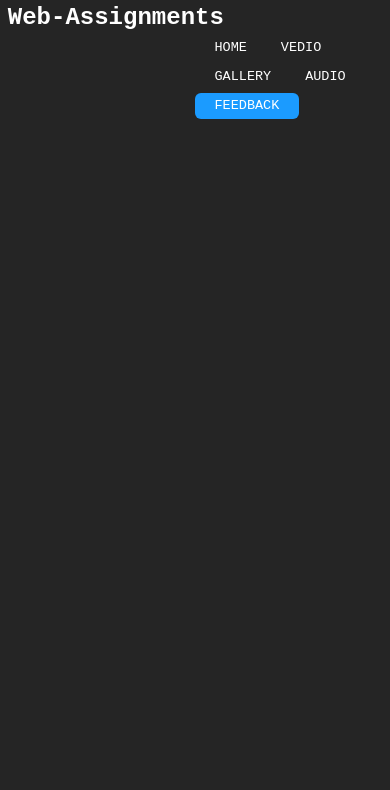
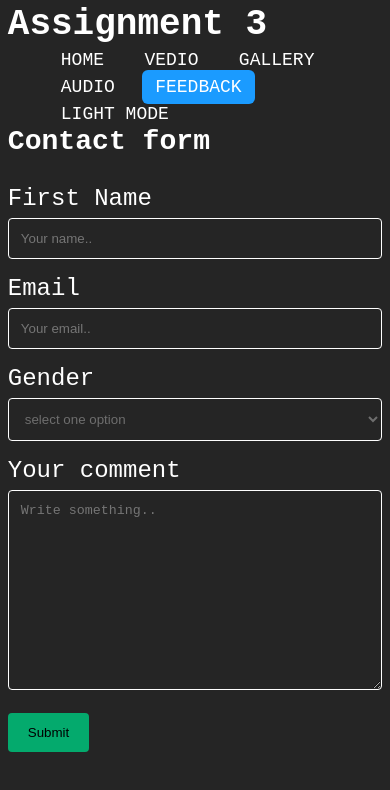
Before and after one commit to B14cs/Web-Assignments, a plain HTML site: page feedback.html in a window 390 px wide. Drawn offline with Linux system fonts and the light colour scheme.

Commit message:
Adding dark mode

```diff
--- a/css/Image Gallery.css
+++ b/css/Image Gallery.css
@@ -4,6 +4,7 @@ body {
     font-family: monospace;
     font-size: 24px;
     background-color: #252525;
+    color: white;
 }
 
 /*  */
@@ -15,7 +16,6 @@ body {
 }
 
 .navbar .logo {
-    color: white;
     font-size: 150%;
     font-weight: bold;
     height: 100%;
@@ -31,7 +31,6 @@ body {
 }
 
 .navbar .ul-navbar .li-navbar .a-navbar {
-    color: white;
     text-align: center;
     font-size: 75%;
     padding: 7px 13px;
@@ -44,6 +43,14 @@ body {
 .a-navbar:hover {
     background-color: #1b9bff;
     transition: .5s;
+}
+
+a:visited {
+    color: white;
+}
+
+a:link{
+    color: white;
 }
 
 @media (max-width: 812px) {
@@ -75,26 +82,23 @@ body {
 }
 
 .pictures-main .pictures-text h1 {
-    color: white;
     text-align: center;
     font-size: 250%;
+    margin-bottom: 0%;
 }
 
 .pictures-main .pictures-text p {
-    color: white;
     text-align: center;
     font-size: 100%;
 }
 
 @media (max-width: 812px) {
     .pictures-main .pictures-text h1 {
-        color: white;
         text-align: center;
         font-size: 150%;
     }
 
     .pictures-main .pictures-text p {
-        color: white;
         text-align: center;
         font-size: 75%;
     }
@@ -116,7 +120,6 @@ div.gallery img {
 div.desc {
     font-size: 85%;
     padding: 15px;
-    color: white;
     text-align: center;
 }
 
@@ -137,3 +140,18 @@ div.desc {
         width: 100%;
     }
 }
+
+/*  */
+
+.light-mode {
+    background-color: white;
+    color: #252525;
+}
+
+.light-mode a:visited {
+    color: #252525;
+}
+
+.light-mode a:link {
+    color: #252525;
+}
--- a/css/audio.css
+++ b/css/audio.css
@@ -4,6 +4,7 @@ body {
     font-family: monospace;
     font-size: 24px;
     background-color: #252525;
+    color: white;
 }
 
 /*  */
@@ -15,7 +16,6 @@ body {
 }
 
 .navbar .logo {
-    color: white;
     font-size: 150%;
     font-weight: bold;
     height: 100%;
@@ -31,7 +31,6 @@ body {
 }
 
 .navbar .ul-navbar .li-navbar .a-navbar {
-    color: white;
     text-align: center;
     font-size: 75%;
     padding: 7px 13px;
@@ -46,24 +45,60 @@ body {
     transition: .5s;
 }
 
-@media (max-width: 812px) {
-    .navbar .logo {
-        width: 50%;
-        font-size: 100%;
-        font-weight: bold;
-    }
+a:visited {
+    color: white;
+}
 
-    .navbar .ul-navbar {
-        position: relative;
-        width: 50%;
-    }
-
-    .navbar .ul-navbar .li-navbar .a-navbar {
-        display: block;
-        width: 100%;
-        font-size: 56.25%;
-        padding: 5.25px 9.75px;
-    }
+a:link{
+    color: white;
 }
 
 /*  */
+
+.text-area {
+    margin-top: 15%;
+    margin-left: 10%;
+    margin-bottom: 10%;
+    float: left;
+    text-align: center;
+    max-width: 25%;
+}
+
+.text-area p {
+    text-transform: uppercase;
+    text-align: justify;
+    font-size: 75%;
+    margin-bottom: 10%;
+}
+
+.text-area a {
+    float: left;
+    font-weight: bold;
+    font-size: 75%;
+    text-transform: uppercase;
+}
+
+.audio {
+    float: right;
+    margin-top: 21%;
+    margin-right: 10%;
+}
+
+.audio audio {
+    width: 850px;
+}
+
+/*  */
+
+.light-mode {
+    background-color: white;
+    color: #252525;
+}
+
+.light-mode a:visited {
+    color: #252525;
+}
+
+.light-mode a:link {
+    color: #252525;
+}
--- a/css/feedback.css
+++ b/css/feedback.css
@@ -1,24 +1,24 @@
 body {
     margin: 0;
+    padding: 0;
+    list-style: none;
+    text-decoration: none;
     box-sizing: border-box;
     font-family: monospace;
     font-size: 24px;
     background-color: #252525;
+    color: white;
 }
 
 /*  */
 
 .navbar {
     padding: 1% 2% 0% 2%;
-    width: 96%;
-    position: relative;
 }
 
 .navbar .logo {
-    color: white;
     font-size: 150%;
     font-weight: bold;
-    height: 100%;
 }
 
 .navbar .ul-navbar {
@@ -31,7 +31,6 @@ body {
 }
 
 .navbar .ul-navbar .li-navbar .a-navbar {
-    color: white;
     text-align: center;
     font-size: 75%;
     padding: 7px 13px;
@@ -46,24 +45,89 @@ body {
     transition: .5s;
 }
 
-@media (max-width: 812px) {
-    .navbar .logo {
-        width: 50%;
-        font-size: 100%;
-        font-weight: bold;
-    }
+a:visited {
+    color: white;
+}
 
-    .navbar .ul-navbar {
-        position: relative;
-        width: 50%;
-    }
-
-    .navbar .ul-navbar .li-navbar .a-navbar {
-        display: block;
-        width: 100%;
-        font-size: 56.25%;
-        padding: 5.25px 9.75px;
-    }
+a:link{
+    color: white;
 }
 
 /*  */
+
+.container {
+    border-radius: 5px;
+    padding: 1% 2% 0% 2%;
+}
+
+
+input[type=text],
+input[type=email],
+select,
+textarea {
+    width: 100%;
+    padding: 12px;
+    background-color: #252525;
+    border: 1px solid white;
+    border-radius: 4px;
+    box-sizing: border-box;
+    margin-top: 6px;
+    margin-bottom: 16px;
+    resize: vertical;
+}
+
+select {
+    color: #6e6e6e;
+}
+
+
+input[type=submit] {
+    background-color: #04AA6D;
+    padding: 12px 20px;
+    border: none;
+    border-radius: 4px;
+    cursor: pointer;
+}
+
+input[type=submit]:hover {
+    background-color: #1b9bff;
+}
+
+/*  */
+
+.light-mode {
+    background-color: white;
+    color: #252525;
+}
+
+.light-mode a:visited {
+    color: #252525;
+}
+
+.light-mode a:link {
+    color: #252525;
+}
+
+.light-mode input[type=text] {
+    background-color: white;
+    border: 1px solid #252525;
+}
+
+.light-mode input[type=email] {
+    background-color: white;
+    border: 1px solid #252525;
+}
+
+.light-mode select {
+    background-color: white;
+    border: 1px solid #252525;
+}
+
+.light-mode textarea {
+    background-color: white;
+    border: 1px solid #252525;
+}
+
+.light-mode input[type=submit] {
+    color: white;
+}
--- a/css/vedio.css
+++ b/css/vedio.css
@@ -4,6 +4,7 @@ body {
     font-family: monospace;
     font-size: 24px;
     background-color: #252525;
+    color: white;
 }
 
 /*  */
@@ -15,7 +16,6 @@ body {
 }
 
 .navbar .logo {
-    color: white;
     font-size: 150%;
     font-weight: bold;
     height: 100%;
@@ -31,7 +31,6 @@ body {
 }
 
 .navbar .ul-navbar .li-navbar .a-navbar {
-    color: white;
     text-align: center;
     font-size: 75%;
     padding: 7px 13px;
@@ -44,6 +43,14 @@ body {
 .a-navbar:hover {
     background-color: #1b9bff;
     transition: .5s;
+}
+
+a:visited {
+    color: white;
+}
+
+a:link{
+    color: white;
 }
 
 @media (max-width: 812px) {
@@ -70,7 +77,6 @@ body {
 /*  */
 
 .text-area {
-    color: white;
     margin-top: 15%;
     margin-left: 10%;
     margin-bottom: 10%;
@@ -88,7 +94,6 @@ body {
 
 .text-area a {
     float: left;
-    color: white;
     font-weight: bold;
     font-size: 75%;
     text-transform: uppercase;
@@ -107,3 +112,18 @@ body {
         width: 50%;
     }
 }
+
+/*  */
+
+.light-mode {
+    background-color: white;
+    color: #252525;
+}
+
+.light-mode a:visited {
+    color: #252525;
+}
+
+.light-mode a:link {
+    color: #252525;
+}
--- a/feedback.html
+++ b/feedback.html
@@ -9,21 +9,47 @@
 </head>
 
 <body>
-    <header>
     <nav class="navbar">
-            <label class="logo">Web-Assignments</label>
+        <label class="logo">Assignment 3</label>
         <ul class="ul-navbar">
             <li class="li-navbar"><a href="index.html" class="a-navbar">Home</a></li>
             <li class="li-navbar"><a href="vedio.html" class="a-navbar">Vedio</a></li>
             <li class="li-navbar"><a href="Image Gallery.html" class="a-navbar">Gallery</a></li>
             <li class="li-navbar"><a href="audio.html" class="a-navbar">Audio</a></li>
             <li class="li-navbar"><a href="feedback.html" class="a-navbar active">Feedback</a></li>
+            <li class="li-navbar"><a href="#" onclick="light_mode(); return false;" class="a-navbar">Light mode</a></li>
         </ul>
     </nav>
-    </header>
 
-    <br>
+    <div class="container">
+        <h3>Contact form</h3>
+        <form action="/action_page.php">
+            <label for="fname">First Name</label>
+            <input type="text" id="fname" name="firstname" placeholder="Your name..">
 
+            <label for="lname">Email</label>
+            <input type="email" id="lname" name="lastname" placeholder="Your email..">
+
+            <label for="gender">Gender</label>
+            <select id="gender" name="gender">
+                <option disabled="disabled" selected="selected">select one option</option>
+                <option value="male">Male</option>
+                <option value="fmale">Fmale</option>
+            </select>
+
+            <label for="subject">Your comment</label>
+            <textarea id="subject" name="subject" placeholder="Write something.." style="height:200px"></textarea>
+
+            <input type="submit" value="Submit">
+        </form>
+    </div>
+
+    <script>
+        function light_mode() {
+            var element = document.body;
+            element.classList.toggle("light-mode");
+        }
+    </script>
 </body>
 
 </html>
```
Also changed, not shown: Image Gallery.html (+8 -9 lines), audio.html (+23 -4 lines), css/index.css (+0 -7 lines), index.html (+2 -3 lines), vedio.html (+8 -3 lines), js/index.js (deleted). Lines whose indentation alone changed are shown as unchanged.
